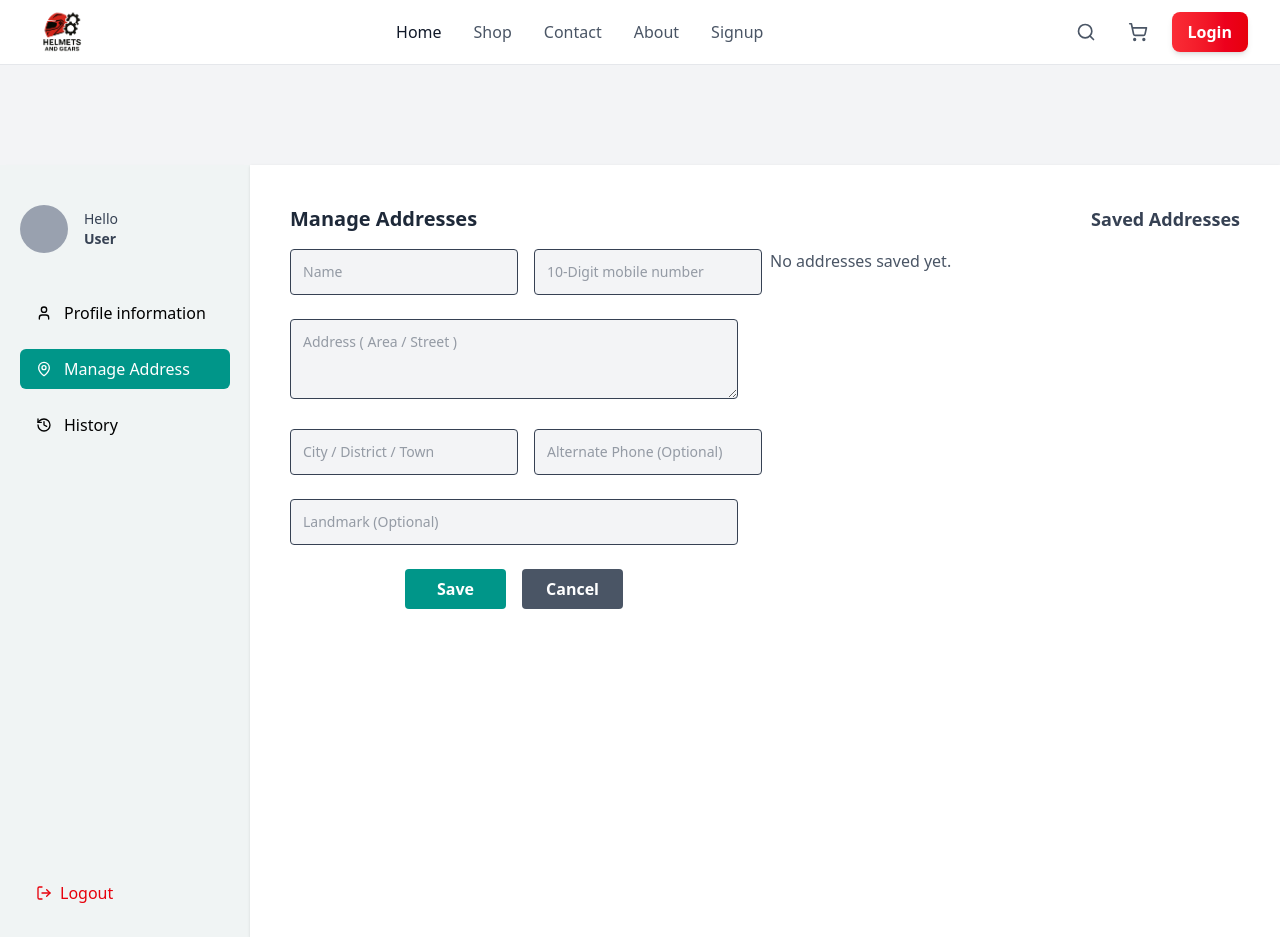
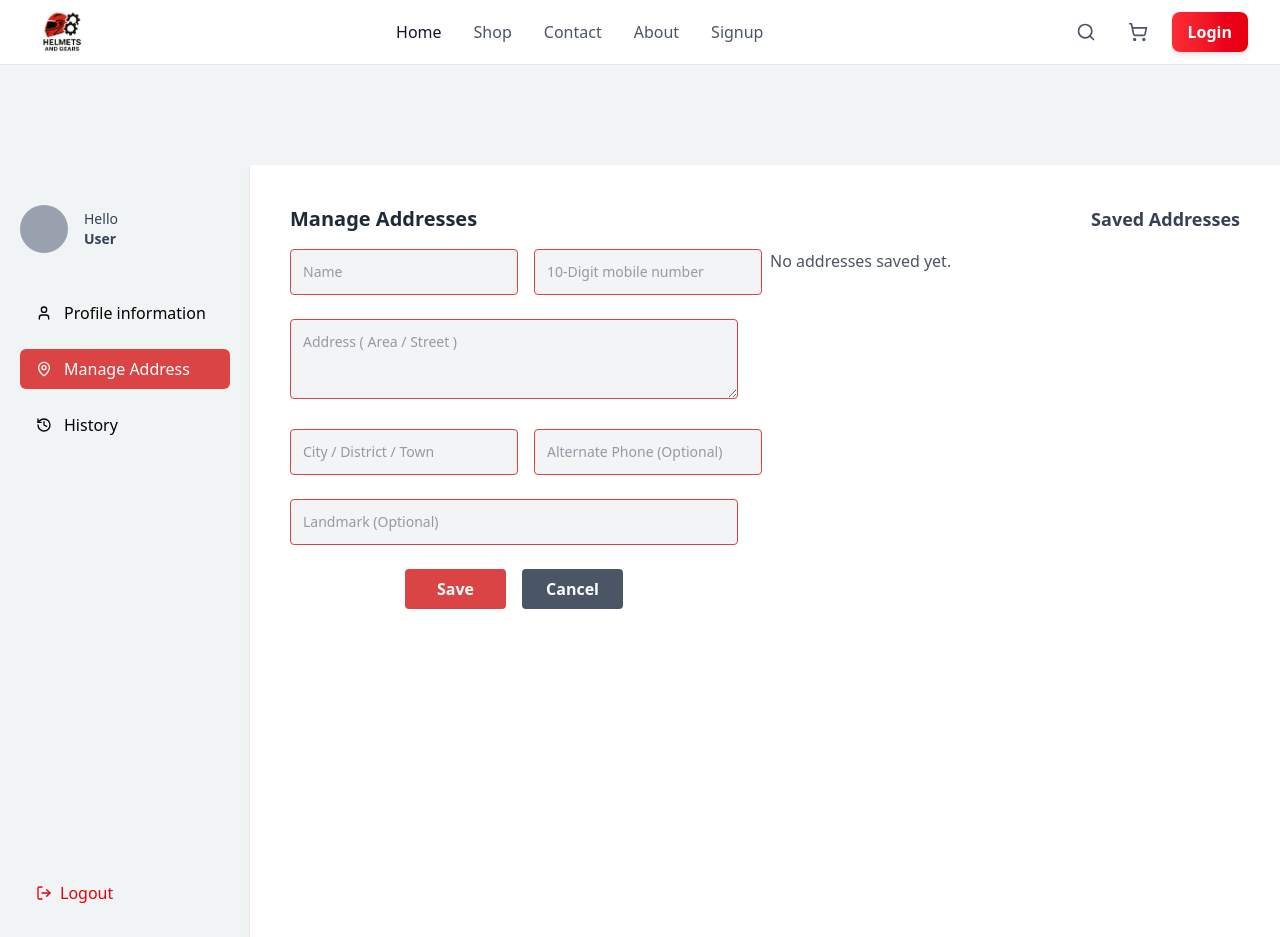
Before and after one commit to rajivg5aht/website, a React (Vite) app in the folder frontend/: page /manage-address in a window 1280 px wide. Both pictures are taken after a click on the button "ADD A NEW ADDRESS". Built offline with nearby package versions, Linux system fonts and the light colour scheme.

Commit message:
color updated

```diff
--- a/frontend/src/component/ProfileLayout.jsx
+++ b/frontend/src/component/ProfileLayout.jsx
@@ -25,6 +25,7 @@ export default function ProfileLayout  ({ children })  {
   const isActive = (path) => location.pathname === path
 
   return (
+
     <div className="min-h-218 bg-gray-100">
       <div className="flex pt-[100px] min-h-218">
         <aside className="w-[250px] bg-[#f0f4f4] p-5 flex flex-col shadow-md">
@@ -41,7 +42,7 @@ export default function ProfileLayout  ({ children })  {
             <Link
               to="/manageaccount"
               className={`flex items-center px-4 py-2 rounded-md ${
-                isActive("/manageaccount") ? "bg-teal-600 text-white" : "hover:bg-teal-600 hover:text-white"
+                isActive("/manageaccount") ? "bg-[#DB4444] text-white" : "hover:bg-[#DB4444] hover:text-white"
               }`}
             >
               <User className="mr-3 w-4 h-4" /> Profile information
@@ -50,7 +51,7 @@ export default function ProfileLayout  ({ children })  {
             <Link
               to="/manage-address"
               className={`flex items-center px-4 py-2 rounded-md ${
-                isActive("/manage-address") ? "bg-teal-600 text-white" : "hover:bg-teal-600 hover:text-white"
+                isActive("/manage-address") ? "bg-[#DB4444] text-white" : "hover:bg-[#DB4444] hover:text-white"
               }`}
             >
               <MapPin className="mr-3 w-4 h-4" /> Manage Address
@@ -60,8 +61,8 @@ export default function ProfileLayout  ({ children })  {
               to="/order-history"
               className={`flex items-center px-4 py-2 rounded-md ${
                 isActive("/order-history") || isActive("/profile/return-refund")
-                  ? "bg-teal-600 text-white"
-                  : "hover:bg-teal-600 hover:text-white"
+                  ? "bg-[#DB4444] text-white"
+                  : "hover:bg-[#DB4444] hover:text-white"
               }`}
             >
               <History className="mr-3 w-4 h-4" /> History
--- a/frontend/src/pages/ManageAddress.jsx
+++ b/frontend/src/pages/ManageAddress.jsx
@@ -3,7 +3,6 @@
 import { useState, useEffect } from "react"
 import { Plus } from "lucide-react"
 import ProfileLayout from "../component/ProfileLayout"
-
 
 export default function ManageAddresses (){
   const [showAddForm, setShowAddForm] = useState(false)
@@ -123,7 +122,16 @@ export default function ManageAddresses (){
                       landmark: "",
                     })
                   }}
-                  className="flex items-center gap-2 border border-teal-600 text-teal-600 font-semibold px-4 py-2 rounded hover:bg-teal-600 hover:text-white w-full justify-center"
+                  style={{borderColor: '#DB4444', color: '#DB4444'}}
+                  onMouseEnter={e => {
+                    e.currentTarget.style.backgroundColor = '#DB4444';
+                    e.currentTarget.style.color = 'white';
+                  }}
+                  onMouseLeave={e => {
+                    e.currentTarget.style.backgroundColor = 'transparent';
+                    e.currentTarget.style.color = '#DB4444';
+                  }}
+                  className="flex items-center gap-2 border font-semibold px-4 py-2 rounded w-full justify-center"
                 >
                   <Plus className="w-4 h-4" /> ADD A NEW ADDRESS
                 </button>
@@ -135,7 +143,8 @@ export default function ManageAddresses (){
                       placeholder="Name"
                       value={newAddress.name}
                       onChange={(e) => handleInputChange("name", e.target.value)}
-                      className="flex-1 p-3 border rounded bg-gray-100 text-sm text-gray-700 focus:outline-none focus:border-teal-500"
+                      className="flex-1 p-3 border rounded bg-gray-100 text-sm text-gray-700 focus:outline-none"
+                      style={{borderColor: '#DB4444'}}
                       required
                     />
                     <input
@@ -143,7 +152,8 @@ export default function ManageAddresses (){
                       placeholder="10-Digit mobile number"
                       value={newAddress.mobile}
                       onChange={(e) => handleInputChange("mobile", e.target.value)}
-                      className="flex-1 p-3 border rounded bg-gray-100 text-sm text-gray-700 focus:outline-none focus:border-teal-500"
+                      className="flex-1 p-3 border rounded bg-gray-100 text-sm text-gray-700 focus:outline-none"
+                      style={{borderColor: '#DB4444'}}
                       required
                     />
                   </div>
@@ -152,7 +162,8 @@ export default function ManageAddresses (){
                     placeholder="Address ( Area / Street )"
                     value={newAddress.address}
                     onChange={(e) => handleInputChange("address", e.target.value)}
-                    className="w-full p-3 border rounded bg-gray-100 text-sm text-gray-700 min-h-[80px] resize-y focus:outline-none focus:border-teal-500"
+                    className="w-full p-3 border rounded bg-gray-100 text-sm text-gray-700 min-h-[80px] resize-y focus:outline-none"
+                    style={{borderColor: '#DB4444'}}
                     required
                   />
 
@@ -162,7 +173,8 @@ export default function ManageAddresses (){
                       placeholder="City / District / Town"
                       value={newAddress.city}
                       onChange={(e) => handleInputChange("city", e.target.value)}
-                      className="flex-1 p-3 border rounded bg-gray-100 text-sm text-gray-700 focus:outline-none focus:border-teal-500"
+                      className="flex-1 p-3 border rounded bg-gray-100 text-sm text-gray-700 focus:outline-none"
+                      style={{borderColor: '#DB4444'}}
                       required
                     />
                     <input
@@ -170,7 +182,8 @@ export default function ManageAddresses (){
                       placeholder="Alternate Phone (Optional)"
                       value={newAddress.alternatePhone}
                       onChange={(e) => handleInputChange("alternatePhone", e.target.value)}
-                      className="flex-1 p-3 border rounded bg-gray-100 text-sm text-gray-700 focus:outline-none focus:border-teal-500"
+                      className="flex-1 p-3 border rounded bg-gray-100 text-sm text-gray-700 focus:outline-none"
+                      style={{borderColor: '#DB4444'}}
                     />
                   </div>
 
@@ -179,14 +192,22 @@ export default function ManageAddresses (){
                     placeholder="Landmark (Optional)"
                     value={newAddress.landmark}
                     onChange={(e) => handleInputChange("landmark", e.target.value)}
-                    className="w-full p-3 border rounded bg-gray-100 text-sm text-gray-700 focus:outline-none focus:border-teal-500"
+                    className="w-full p-3 border rounded bg-gray-100 text-sm text-gray-700 focus:outline-none"
+                    style={{borderColor: '#DB4444'}}
                   />
 
                   <div className="flex justify-center gap-4">
                     <button
                       type="button"
                       onClick={handleSave}
-                      className="bg-teal-600 text-white px-8 py-2 rounded font-semibold hover:bg-teal-700"
+                      className="text-white px-8 py-2 rounded font-semibold"
+                      style={{backgroundColor: '#DB4444'}}
+                      onMouseEnter={e => {
+                        e.currentTarget.style.backgroundColor = '#B63B3B';
+                      }}
+                      onMouseLeave={e => {
+                        e.currentTarget.style.backgroundColor = '#DB4444';
+                      }}
                     >
                       {editingAddress ? "Update" : "Save"}
                     </button>
@@ -226,7 +247,14 @@ export default function ManageAddresses (){
                     <div className="flex space-x-2 mt-3">
                       <button
                         onClick={() => handleEdit(address)}
-                        className="text-xs text-teal-600 hover:text-teal-700 font-medium"
+                        className="text-xs font-medium"
+                        style={{color: '#DB4444'}}
+                        onMouseEnter={e => {
+                          e.currentTarget.style.color = '#B63B3B';
+                        }}
+                        onMouseLeave={e => {
+                          e.currentTarget.style.color = '#DB4444';
+                        }}
                       >
                         Edit
                       </button>
--- a/frontend/src/pages/Manageaccount.jsx
+++ b/frontend/src/pages/Manageaccount.jsx
@@ -71,7 +71,7 @@ export default function Manageaccount () {
           <h1 className="text-2xl font-semibold text-gray-900">Personal Information</h1>
           <button
             onClick={isEditing ? handleSave : handleEdit}
-            className="px-4 py-2 text-teal-600 hover:text-teal-700 font-medium"
+            className="px-4 py-2 text-[#DB4444] hover:text-[#B53A3A] font-medium"
           >
             {isEditing ? "Save" : "Edit"}
           </button>
@@ -118,9 +118,9 @@ export default function Manageaccount () {
                     value={genderOption}
                     checked={userInfo.gender === genderOption}
                     onChange={(e) => handleInputChange("gender", e.target.value)}
-                    disabled={!isEditing}
-                    className="mr-2 text-teal-600 focus:ring-teal-500"
-                  />
+                  disabled={!isEditing}
+                  className="mr-2 text-[#DB4444] focus:ring-[#DB4444]"
+                />
                   <span className="text-gray-700 capitalize">{genderOption}</span>
                 </label>
               ))}
@@ -133,7 +133,7 @@ export default function Manageaccount () {
               <h3 className="text-lg font-medium text-gray-900">Email Address</h3>
               <div className="flex space-x-4">
                 {/* These buttons can later be wired to specific modals or pages */}
-                <button className="text-teal-600 hover:text-teal-700 font-medium" disabled={!isEditing}>
+                <button className="text-[#DB4444] hover:text-[#B53A3A] font-medium" disabled={!isEditing}>
                   Edit
                 </button>
                 {/* Removed Change Password button as requested */}
@@ -157,7 +157,7 @@ export default function Manageaccount () {
           <div>
             <div className="flex items-center justify-between mb-2">
               <h3 className="text-lg font-medium text-gray-900">Mobile Number</h3>
-              <button className="text-teal-600 hover:text-teal-700 font-medium" disabled={!isEditing}>
+              <button className="text-[#DB4444] hover:text-[#B53A3A] font-medium" disabled={!isEditing}>
                 Edit
               </button>
             </div>
```
